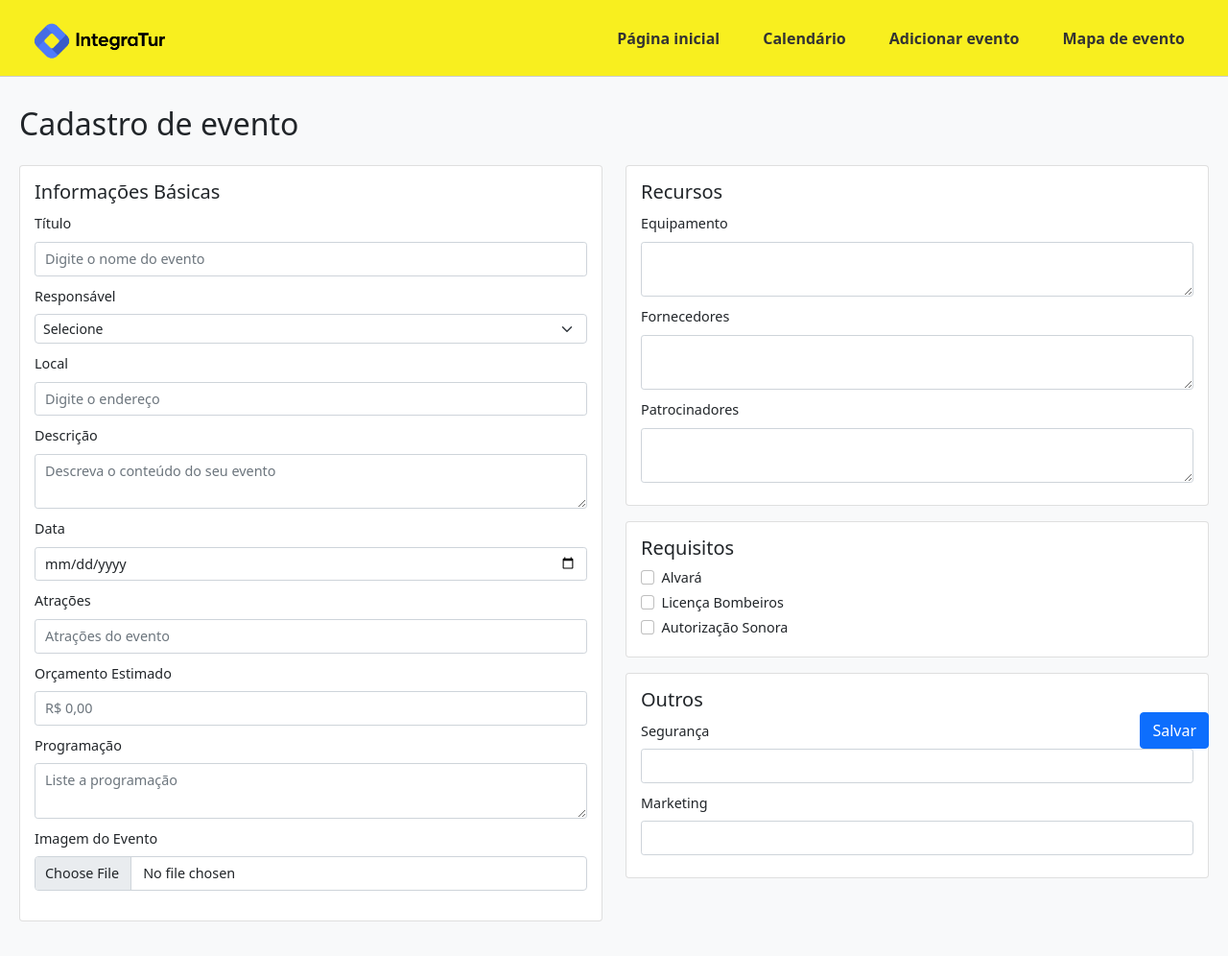
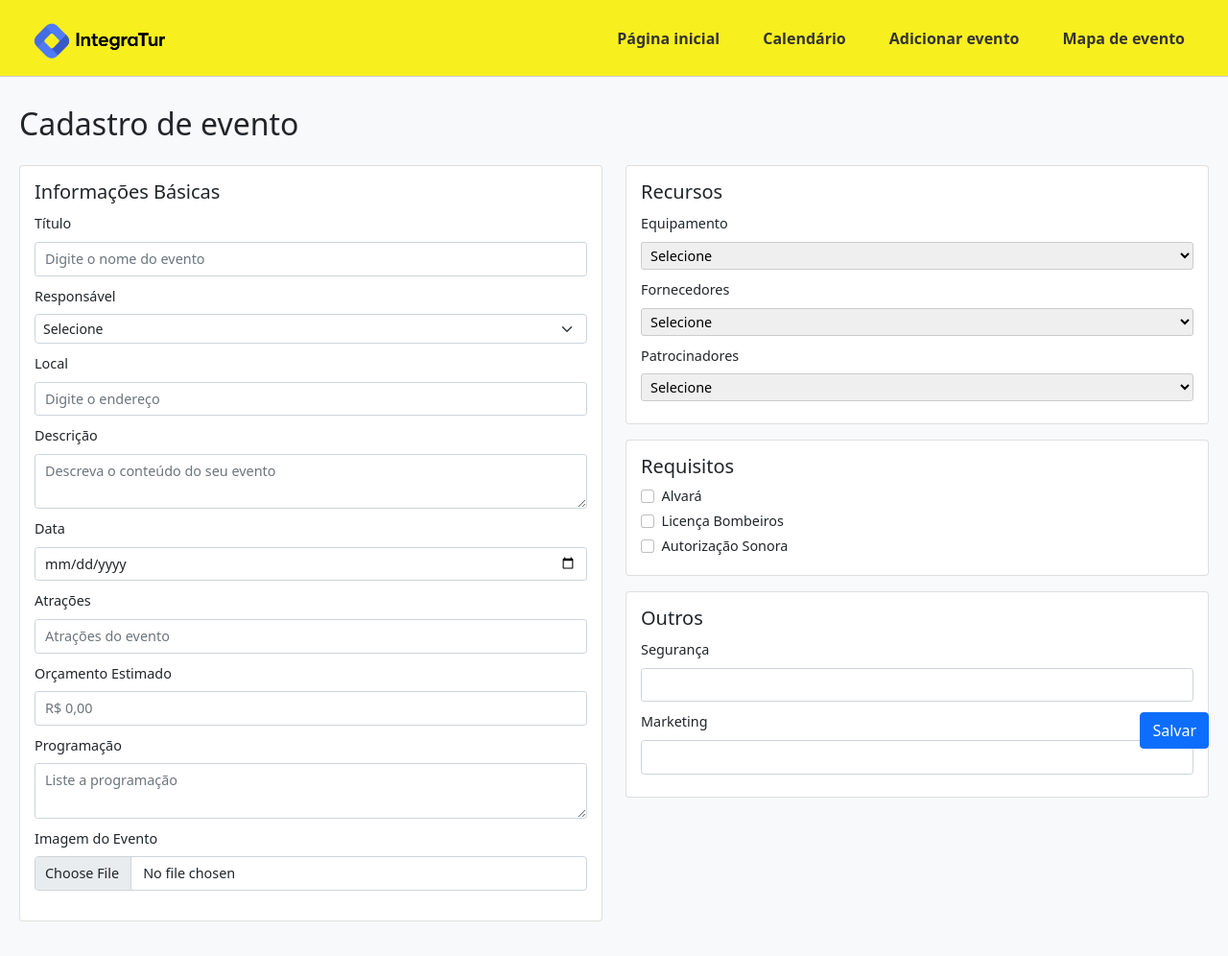
Before and after one commit to gqueque/IntegraTur-2.0, a Django app: template cadastro_evento/templates/cadastro_evento/cadastro.html in a window 1280 px wide. Shown: the whole page at 96% size. Run offline with Django 5.2, Linux system fonts and the light colour scheme; the template is opened without the code that fills it: most values are stand-ins (such as "Sample title", 1, 10 or a date in 2020); some libraries are stand-ins or nearby versions.

Commit message:
Atualização de equipamentos, fornecedores e patrocinadores de caixa de texto pra caixa de seleção dropdown.

```diff
--- a/cadastro_evento/templates/cadastro_evento/cadastro.html
+++ b/cadastro_evento/templates/cadastro_evento/cadastro.html
@@ -1,5 +1,27 @@
 {% extends "cadastro_evento/base.html" %}
 {%block conteudo%}
+<style>
+  select {
+    width: 100%;
+    padding: 3px 5px;
+    border: 1px solid #ccc;
+    border-radius: 3px;
+    font-size: 0.9rem;
+    cursor: pointer;
+
+  }
+
+  select:hover {
+    border-color: #007BFF;
+  }
+
+  select:focus {
+    outline: none;
+    box-shadow: 0 0 0 4px rgba(0, 123, 255, 0.25);
+    border-color: #007bff;
+  }
+
+</style>
   <div class="content">
     <h2 class=" mb-4">Cadastro de evento</h2>
 
@@ -108,18 +130,51 @@
             <h5>Recursos</h5>
 
             <div class="mb-2">
-              <label class="form-label">Equipamento</label>
-              <textarea name="equipamento" class="form-control form-control-sm" rows="2"></textarea>
+              <label for="equipamento" class="form-label">Equipamento</label>
+              <select name="equipamento" id="equipamento" required>
+                {% if equipamentos %}
+                  <option value="">Selecione</option>
+                  {% for e in equipamentos %}
+                    {% if e %}
+                      <option value="{{ e }}">{{ e }}</option>
+                    {% endif %}
+                  {% endfor %}
+                {% else %}
+                  <option value="">Não há opções disponíveis</option>
+                {% endif %}
+              </select>
             </div>
 
             <div class="mb-2">
-              <label class="form-label">Fornecedores</label>
-              <textarea name="fornecedores" class="form-control form-control-sm" rows="2"></textarea>
+              <label for="fornecedores" class="form-label">Fornecedores</label>
+              <select name="fornecedores" id="fornecedores" required>
+                {% if fornecedores %}
+                  <option value="">Selecione</option>
+                  {% for f in fornecedores %}
+                    {% if f %}
+                      <option value="{{ f }}">{{ f }}</option>
+                    {% endif %}
+                  {% endfor %}
+                {% else %}
+                  <option value="">Não há opções disponíveis</option>
+                {% endif %}
+              </select>
             </div>
 
             <div class="mb-2">
-              <label class="form-label">Patrocinadores</label>
-              <textarea name="patrocinadores" class="form-control form-control-sm" rows="2"></textarea>
+              <label for="patrocinadores" class="form-label">Patrocinadores</label>
+              <select name="patrocinadores" id="patrocinadores" required>
+                {% if patrocinadores %}
+                  <option value="">Selecione</option>
+                  {% for p in patrocinadores %}
+                    {% if p %}
+                      <option value="{{ p }}">{{ p }}</option>
+                    {% endif %}
+                  {% endfor %}
+                {% else %}
+                  <option value="">Não há opções disponíveis</option>
+                {% endif %}
+              </select>
             </div>
           </div>
 
```
Also changed, not shown: cadastro_evento/views.py (+9 -1 lines).
